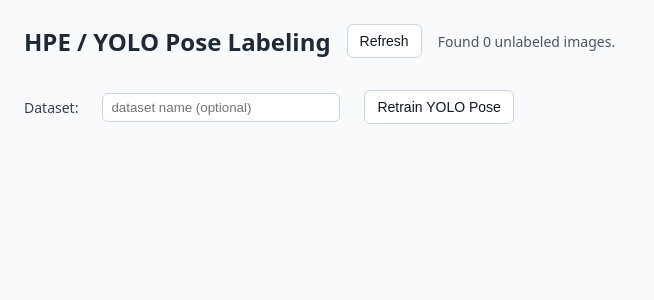
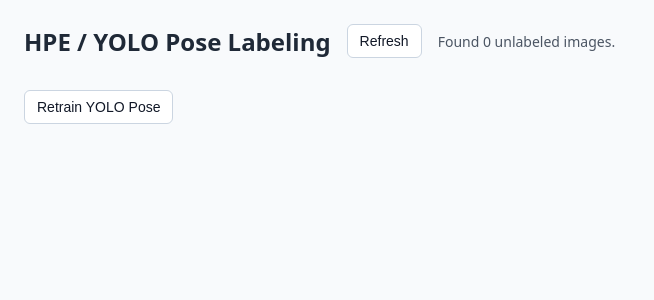
Before and after one commit to Research-Center-Data-Intelligence/CHIMP, a Flask app: page / in a window 1280 px wide. Shown: the top 300 px of the page, without its empty margins (0-654 px from the left). Run offline with Flask 3, Linux system fonts and the light colour scheme; data that the repository does not hold is empty.

Commit message:
Remove dataset name input field and update retrain confirmation to use a constant dataset name

```diff
--- a/labeling-frontend/static/js/labeling.js
+++ b/labeling-frontend/static/js/labeling.js
@@ -2,7 +2,7 @@ const statusEl = document.getElementById("status");
 const gridEl = document.getElementById("grid");
 const refreshBtn = document.getElementById("refreshBtn");
 const retrainBtn = document.getElementById("retrainBtn");
-const datasetNameInput = document.getElementById("datasetNameInput");
+const DATASET_NAME = "yolo_pose_demo";
 
 function setStatus(message, isError = false) {
   statusEl.textContent = message;
@@ -59,11 +59,6 @@ async function loadUnlabeled() {
   for (const dp of datapoints) {
     gridEl.appendChild(createCard(dp));
   }
-
-  // If dataset input is empty, prefill with the first datapoint's dataset_name
-  if (datapoints.length && datasetNameInput && !datasetNameInput.value) {
-    datasetNameInput.value = datapoints[0].dataset_name || "";
-  }
 }
 
 refreshBtn.addEventListener("click", () => {
@@ -74,12 +69,7 @@ loadUnlabeled().catch((err) => setStatus(`Error: ${err.message}`, true));
 
 if (retrainBtn) {
   retrainBtn.addEventListener("click", async () => {
-    const datasetName = datasetNameInput ? datasetNameInput.value.trim() : "";
-    if (!datasetName) {
-      setStatus("Enter a dataset name before retraining.", true);
-      return;
-    }
-    if (!confirm(`Trigger retrain on dataset '${datasetName}'?`)) {
+    if (!confirm(`Trigger retrain on dataset '${DATASET_NAME}'?`)) {
       return;
     }
 
@@ -87,11 +77,11 @@ if (retrainBtn) {
     setStatus("Triggering retrain…");
 
     try {
-      const runName = `${datasetName || 'all'}_${new Date().toISOString().replace(/[:.]/g, "-")}`;
+      const runName = `${DATASET_NAME}_${new Date().toISOString().replace(/[:.]/g, "-")}`;
       const response = await fetch("/api/retrain", {
         method: "POST",
         headers: { "Content-Type": "application/json" },
-        body: JSON.stringify({ dataset_name: datasetName, experiment_name: "yolo_pose_demo", run_name: runName }),
+        body: JSON.stringify({ dataset_name: DATASET_NAME, experiment_name: "yolo_pose_demo", run_name: runName }),
       });
       const data = await response.json().catch(() => ({}));
       if (!response.ok) {
--- a/labeling-frontend/templates/labeling.html
+++ b/labeling-frontend/templates/labeling.html
@@ -85,9 +85,7 @@
   <div id="grid" class="grid"></div>
 
   <div class="row" style="margin-top:16px;">
-    <label style="font-size:14px;color:#374151;margin-right:8px;display:flex;align-items:center;">Dataset:</label>
-    <input id="datasetNameInput" type="text" placeholder="dataset name (optional)" style="padding:6px 8px;border:1px solid #cbd5e1;border-radius:6px;min-width:220px;" />
-    <button id="retrainBtn" class="button" type="button" style="margin-left:8px;">Retrain YOLO Pose</button>
+    <button id="retrainBtn" class="button" type="button">Retrain YOLO Pose</button>
   </div>
 
   <script src="/static/js/labeling.js"></script>
```
